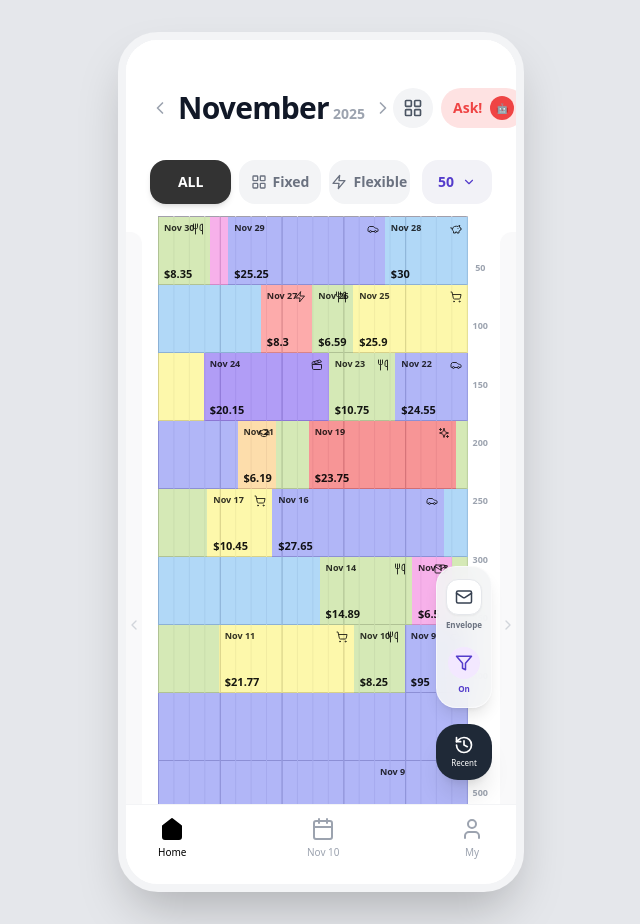
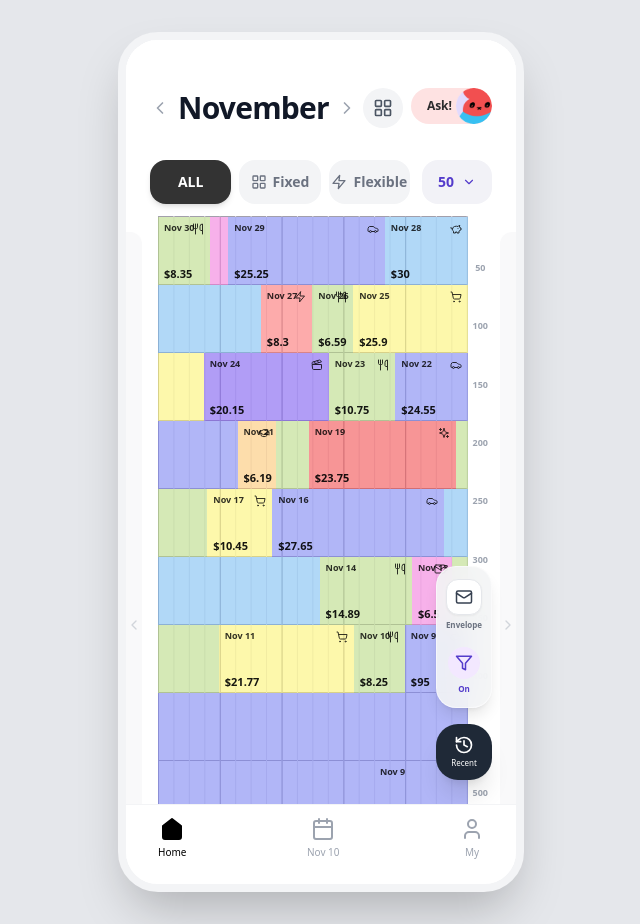
Before and after one commit to Phoebe5524/699demo, a React (Vite) app in the folder budget-app/: page / in a window 1280 px wide. Shown: the whole page, without its empty margins (319-959 px from the left). Built offline with nearby package versions, Linux system fonts and the light colour scheme; the HTML template or start-up script is replaced by a standard one.

Commit message:
adjust some details

```diff
--- a/budget-app/src/pages/Analysis.jsx
+++ b/budget-app/src/pages/Analysis.jsx
@@ -7,6 +7,8 @@ import {
 import { clsx } from 'clsx';
 import { twMerge } from 'tailwind-merge';
 import { RAW_DATA } from '../data';
+import chatBotBubble from '../assets/chatbotbubble.png';
+import rabbit from '../assets/rabbit.png';
 
 function cn(...inputs) {
   return twMerge(clsx(inputs));
@@ -153,9 +155,19 @@ export default function Analysis() {
         {/* Header */}
         <div className="px-6 pt-12 pb-4 flex justify-between items-center bg-white z-10">
           <h1 className="text-3xl font-bold text-gray-900 tracking-tight">Analysis</h1>
-          <div className="h-9 px-3 rounded-full bg-red-100 flex items-center gap-2 text-xs font-bold text-red-500">
-             Ask! <div className="w-5 h-5 rounded-full bg-red-500 flex items-center justify-center text-white text-[8px]">🤖</div>
-          </div>
+          <div className="h-9 pl-4 pr-0 rounded-full bg-red-100 flex items-center gap-1 text-xs font-bold text-black-500 justify-end overflow-hidden">
+          {/* 文字部分 */}
+          <span className="mb-[1px]">Ask!</span>
+
+          {/* 图片部分 */}
+          <img
+            src={rabbit}
+            alt="Ask"
+            // h-full 让高度撑满，w-auto 自适应
+            // object-cover 可能会更好看，让图片填满右边圆弧
+            className="h-full w-auto object-cover"
+          />
+        </div>
         </div>
 
         {/* Tab Switcher */}
@@ -408,10 +420,6 @@ export default function Analysis() {
                    <button className="flex items-center gap-1 text-sm font-bold text-gray-500 uppercase">
                       ALL <ChevronDown size={14}/>
                    </button>
-                   <div className="flex gap-4 text-xs font-bold text-gray-400">
-                      <span>Budget</span>
-                      <span className="text-black bg-[#FCE873] px-2 rounded-md">Savings</span>
-                   </div>
                 </div>
 
                 {/* Total Savings (Sum of all months) */}
--- a/budget-app/src/pages/EnvelopePage.jsx
+++ b/budget-app/src/pages/EnvelopePage.jsx
@@ -8,6 +8,8 @@ import {
 import { clsx } from 'clsx';
 import { twMerge } from 'tailwind-merge';
 import { RAW_DATA } from '../data';
+
+import rabbit from '../assets/rabbit.png';
 
 function cn(...inputs) {
   return twMerge(clsx(inputs));
@@ -174,11 +176,20 @@ export default function EnvelopePage() {
             </h1>
             <ChevronDown size={20} className="text-gray-400 mt-1" />
           </div>
-          <div className="h-9 px-3 rounded-full bg-red-100 flex items-center gap-2 text-xs font-bold text-red-500">
-             Ask!
-             <div className="w-5 h-5 rounded-full bg-red-500 flex items-center justify-center text-white text-[8px]">🤖</div>
-          </div>
+          <div className="h-9 pl-4 pr-0 rounded-full bg-red-100 flex items-center gap-1 text-xs font-bold text-black-500 justify-end overflow-hidden">
+          {/* 文字部分 */}
+          <span className="mb-[1px]">Ask!</span>
+
+          {/* 图片部分 */}
+          <img
+            src={rabbit}
+            alt="Ask"
+            // h-full 让高度撑满，w-auto 自适应
+            // object-cover 可能会更好看，让图片填满右边圆弧
+            className="h-full w-auto object-cover"
+          />
         </div>
+      </div>
 
         {/* === 2. Top Visualization Bar (New Design) === */}
         <div className="px-6 pt-2 pb-6 bg-white rounded-b-[30px] shadow-sm mb-4 z-10">
--- a/budget-app/src/pages/Home.jsx
+++ b/budget-app/src/pages/Home.jsx
@@ -11,6 +11,8 @@ import { clsx } from 'clsx';
 import { twMerge } from 'tailwind-merge';
 
 import { RAW_DATA } from '../data';
+
+import rabbit from '../assets/rabbit.png';
 
 function cn(...inputs) {
   return twMerge(clsx(inputs));
@@ -272,7 +274,7 @@ export default function Home() {
                 <h1 className="text-3xl font-bold text-gray-900 tracking-tight">
                   {viewMode === 'Weekly' ? <span>Nov <span className="text-red-500">17-30</span></span> : getMonthName(currentDate)}
                 </h1>
-                <span className="text-sm font-bold text-gray-400">{currentDate.getFullYear()}</span>
+                {/* <span className="text-sm font-bold text-gray-400">{currentDate.getFullYear()}</span> */}
               </div>
               <button onClick={() => changeMonth(1)}><ChevronRight size={20} className="text-gray-400"/></button>
             </div>
@@ -284,10 +286,19 @@ export default function Home() {
                >
                  <LayoutGrid size={20}/>
                </button>
-               <div className="h-10 px-3 rounded-full bg-red-100 flex items-center gap-2 text-sm font-bold text-red-500">
-                  Ask!
-                  <div className="w-6 h-6 rounded-full bg-red-500 flex items-center justify-center text-white text-[10px]">🤖</div>
-               </div>
+               <div className="h-9 pl-4 pr-0 rounded-full bg-red-100 flex items-center gap-1 text-xs font-bold text-black-500 justify-end overflow-hidden">
+                {/* 文字部分 */}
+                <span className="mb-[1px]">Ask!</span>
+
+                {/* 图片部分 */}
+                <img
+                    src={rabbit}
+                    alt="Ask"
+                    // h-full 让高度撑满，w-auto 自适应
+                    // object-cover 可能会更好看，让图片填满右边圆弧
+                    className="h-full w-auto object-cover"
+                />
+                </div>
             </div>
           </div>
 
```
Also changed, not shown: budget-app/src/assets/chatbotbubble.png (added), budget-app/src/assets/rabbit.png (renamed from budget-app/public/rabbit.png).
